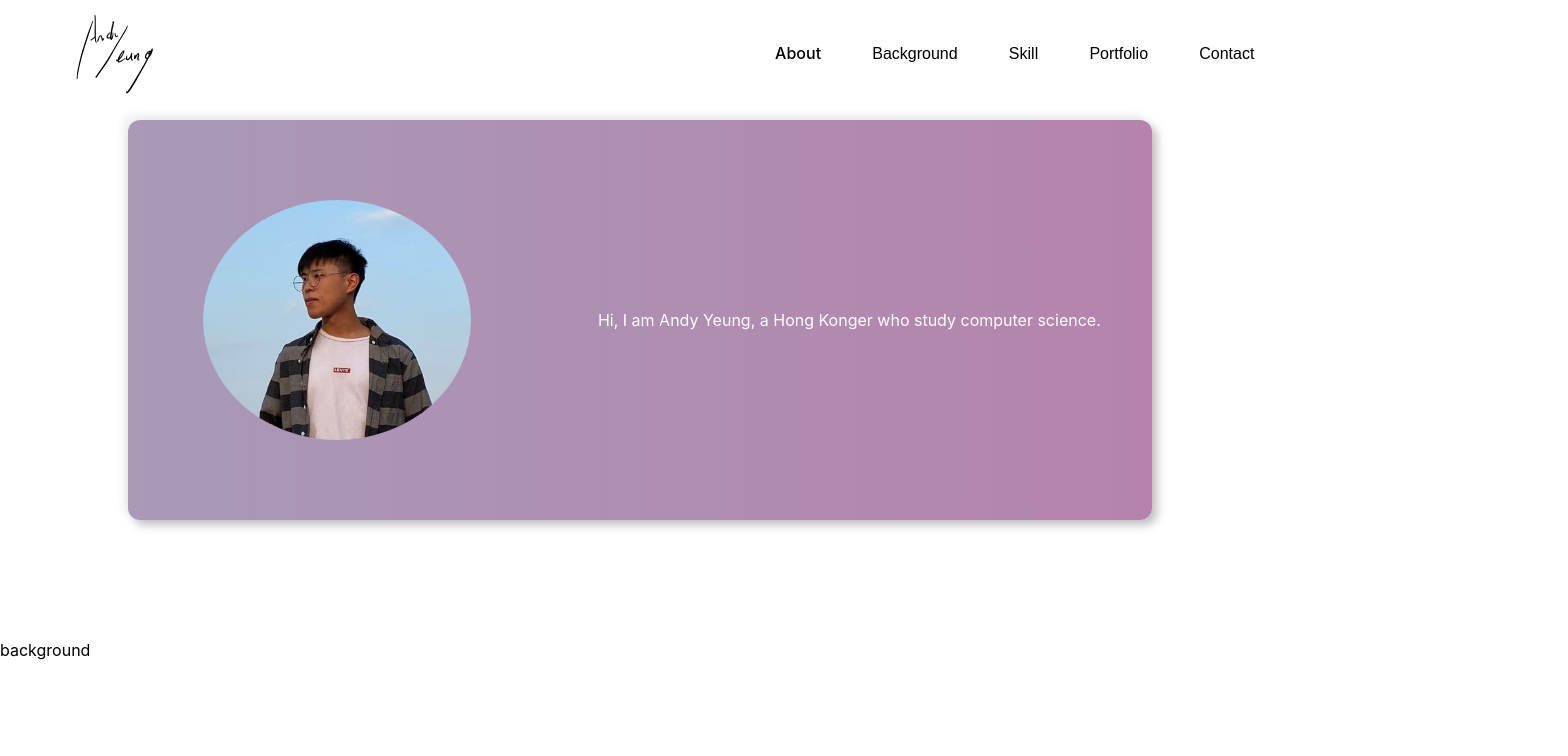
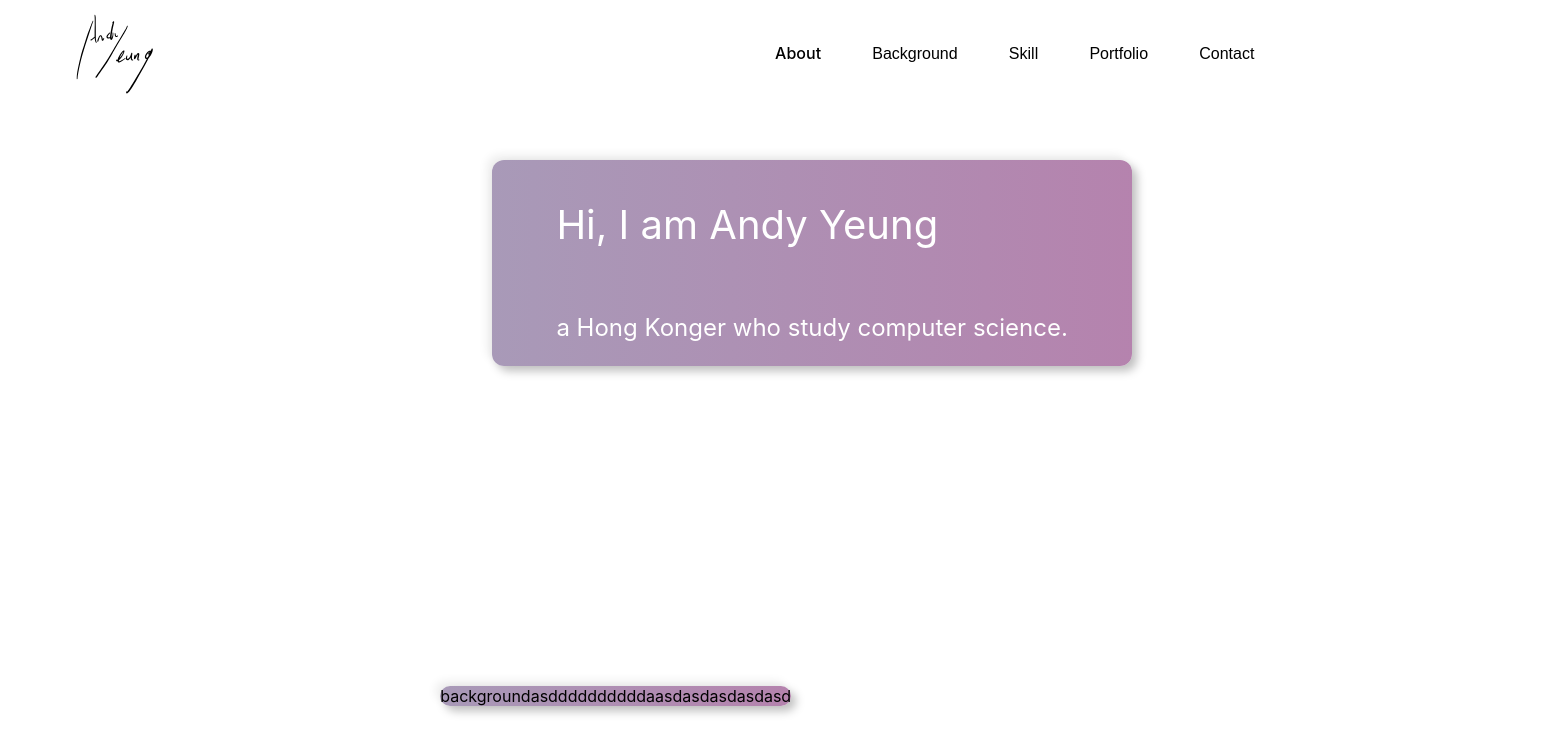
Before and after one commit to andyeung523/portfolio-page, a React (Create React App) app: page / in a window 1280 px wide. Shown: the top 756 px of the page, 1568 px wide, since content can reach past the window. Built offline with nearby package versions, Linux system fonts and the light colour scheme.

Commit message:
tmp fin about

```diff
--- a/src/App.css
+++ b/src/App.css
@@ -0,0 +1,81 @@
+.noClick{
+    pointer-events:none
+}
+/*
+body{
+    background: linear-gradient(270deg, #c566a1, #9faabf, #03ccba);
+    background-size: 600% 600%;
+
+    -webkit-animation: AnimationName 25s ease infinite;
+    -moz-animation: AnimationName 25s ease infinite;
+    animation: AnimationName 25s ease infinite;
+}
+
+@-webkit-keyframes AnimationName {
+    0%{background-position:0% 50%}
+    50%{background-position:100% 50%}
+    100%{background-position:0% 50%}
+}
+@-moz-keyframes AnimationName {
+    0%{background-position:0% 50%}
+    50%{background-position:100% 50%}
+    100%{background-position:0% 50%}
+}
+@keyframes AnimationName {
+    0%{background-position:0% 50%}
+    50%{background-position:100% 50%}
+    100%{background-position:0% 50%}
+} */
+
+.neumorphy {
+    border-radius: 12px;
+    background: #fff;
+    box-shadow: 5px 5px 10px #bebebe, -5px -5px 10px #eeeeee;
+    height: fit-content;
+}
+
+.gradientBkgd {
+    background: linear-gradient(270deg, #c566a1, #9faabf, #03ccba);
+    background-size: 600% 600%;
+
+    -webkit-animation: AnimationName 25s ease infinite;
+    -moz-animation: AnimationName 25s ease infinite;
+    animation: AnimationName 25s ease infinite;
+}
+
+@-webkit-keyframes AnimationName {
+    0%{background-position:0% 50%}
+    50%{background-position:100% 50%}
+    100%{background-position:0% 50%}
+}
+@-moz-keyframes AnimationName {
+    0%{background-position:0% 50%}
+    50%{background-position:100% 50%}
+    100%{background-position:0% 50%}
+}
+@keyframes AnimationName {
+    0%{background-position:0% 50%}
+    50%{background-position:100% 50%}
+    100%{background-position:0% 50%}
+}
+
+
+.big-txt{
+    font-size: 5vh;
+}
+.small-txt{
+    font-size: 3vh;
+}
+
+
+.mycontainer{
+    top: 15vh;
+    height: fit-content;
+    width: 100%;
+    /* margin-left: 10vw; */
+    /* margin-right: 10vw; */
+    padding-top: 5vh;
+    padding-bottom: 5vh;
+
+    position: relative;
+}
--- a/src/components/content/bkgd/background.js
+++ b/src/components/content/bkgd/background.js
@@ -3,9 +3,13 @@ import './bkgd.css'
 export default function Bkgd() {
     return (
         <section id="bkgd">
-            <div>
-                background
-            </div>
+
+                <div className="gradientBkgd neumorphy " id="bkgd-con">
+                    backgroundasddddddddddaasdasdasdasdasd
+                </div>
+                <div>
+
+                </div>
         </section>
     )
 }
--- a/src/components/content/bkgd/bkgd.css
+++ b/src/components/content/bkgd/bkgd.css
@@ -1,4 +1,14 @@
 #bkgd{
-    margin-bottom: 30vh;
-    margin-top: 30vh;
+    padding-bottom: 30vh;
+    padding-top: 50vh;
+    padding-left: 10vh;
+    padding-right: 10vh;
+
+    height: fit-content;
+    width: 100%;
+    margin-left: 10vw;
+    margin-right: 10vw;
+
+    display: flex;
+    justify-content: space-around;
 }
--- a/src/components/content/selfintro/selfIntro.js
+++ b/src/components/content/selfintro/selfIntro.js
@@ -5,17 +5,20 @@ import './selfintro.css'
 
 export default function SelfIntro() {
     return (
-        <section>
-            <div className="flexbox gradientBkgd neumorphy" id="self-area">
+        <section id="self-area">
+            <div className="flexbox noClick " >
 
 
 
                 <div className="img-container center ">
-                    <img id="self_img" src={self_img} alt="self_img" />
+                    {/* <img id="self_img" src={self_img} alt="self_img" /> */}
                 </div>
-                <div className="selfIntro-txt">
-                    <p>
-                        Hi, I am Andy Yeung, a Hong Konger who study computer science.
+                <div className="selfIntro-txt gradientBkgd neumorphy">
+                    <p className="big-txt">
+                        Hi, I am Andy Yeung
+                    </p>
+                    <p className="small-txt">
+                    a Hong Konger who study computer science.
                     </p>
                 </div>
 
--- a/src/components/content/selfintro/selfintro.css
+++ b/src/components/content/selfintro/selfintro.css
@@ -1,9 +1,4 @@
-.neumorphy {
-    border-radius: 12px;
-    background: #fff;
-    box-shadow: 5px 5px 10px #bebebe, -5px -5px 10px #eeeeee;
-    height: fit-content;
-}
+
 
 .neumorphy:active{
     all:inherit;
@@ -22,24 +17,21 @@
 }
 
 #self_img {
-    height: 30vh;
+    height: 25vh;
     border-radius: 50%;
 }
 
 #self-area {
     top: 15vh;
-    height: 50vh;
-    width: 80;
-    margin-left: 10vw;
-    margin-right: 10vw;
+    height: fit-content;
+    width: 100%;
+    /* margin-left: 10vw; */
+    /* margin-right: 10vw; */
+    padding-top: 5vh;
+    padding-bottom: 5vh;
+
     position: relative;
 }
-
-#self-text {
-    font-size: 3vw;
-
-}
-
 
 @media screen and (max-width:600px) {
     .flexbox {
@@ -58,8 +50,12 @@
 }
 .selfIntro-txt{
     display: flex;
-    align-items: center;
-    justify-content: center;
+    align-items:flex-start;
+    justify-content:center;
+    flex-direction: column;
+
+    padding-left: 5vw;
+    padding-right: 5vw;
     color: white;
 }
 
```
